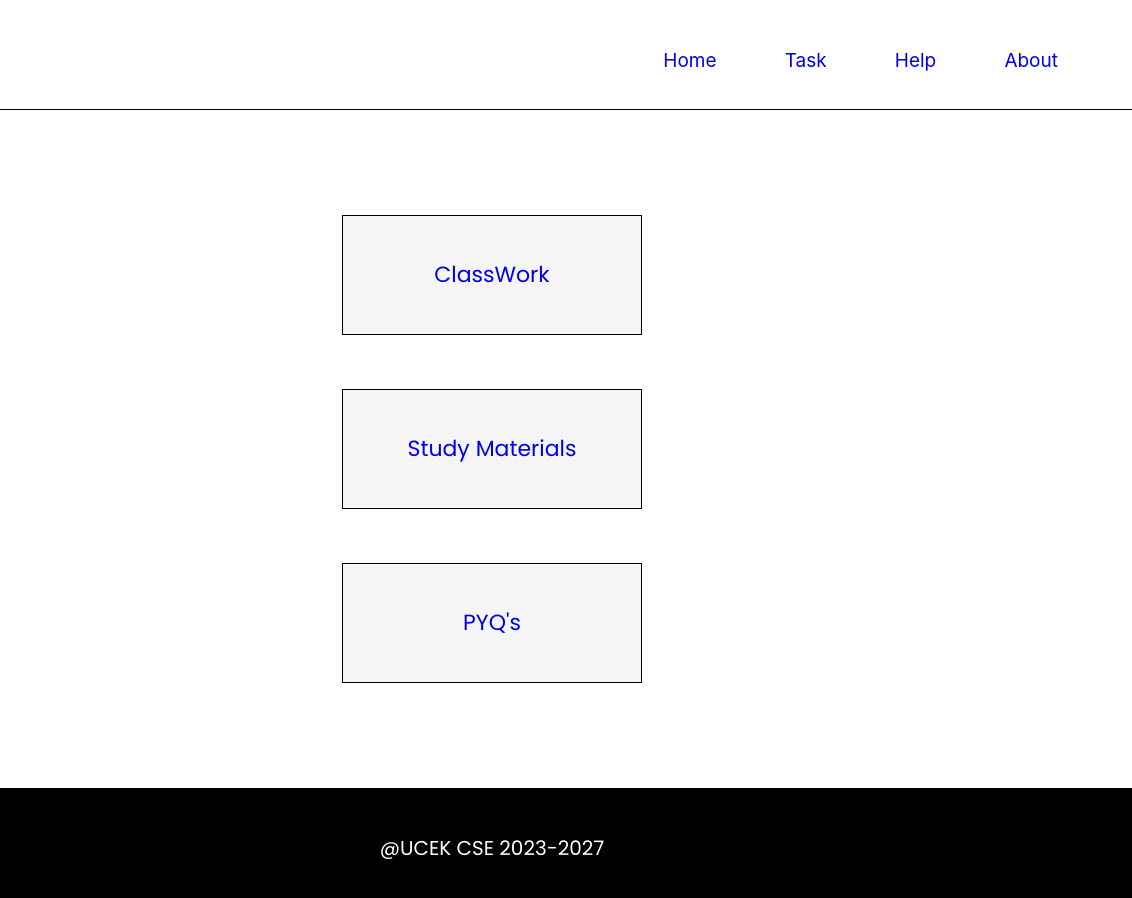
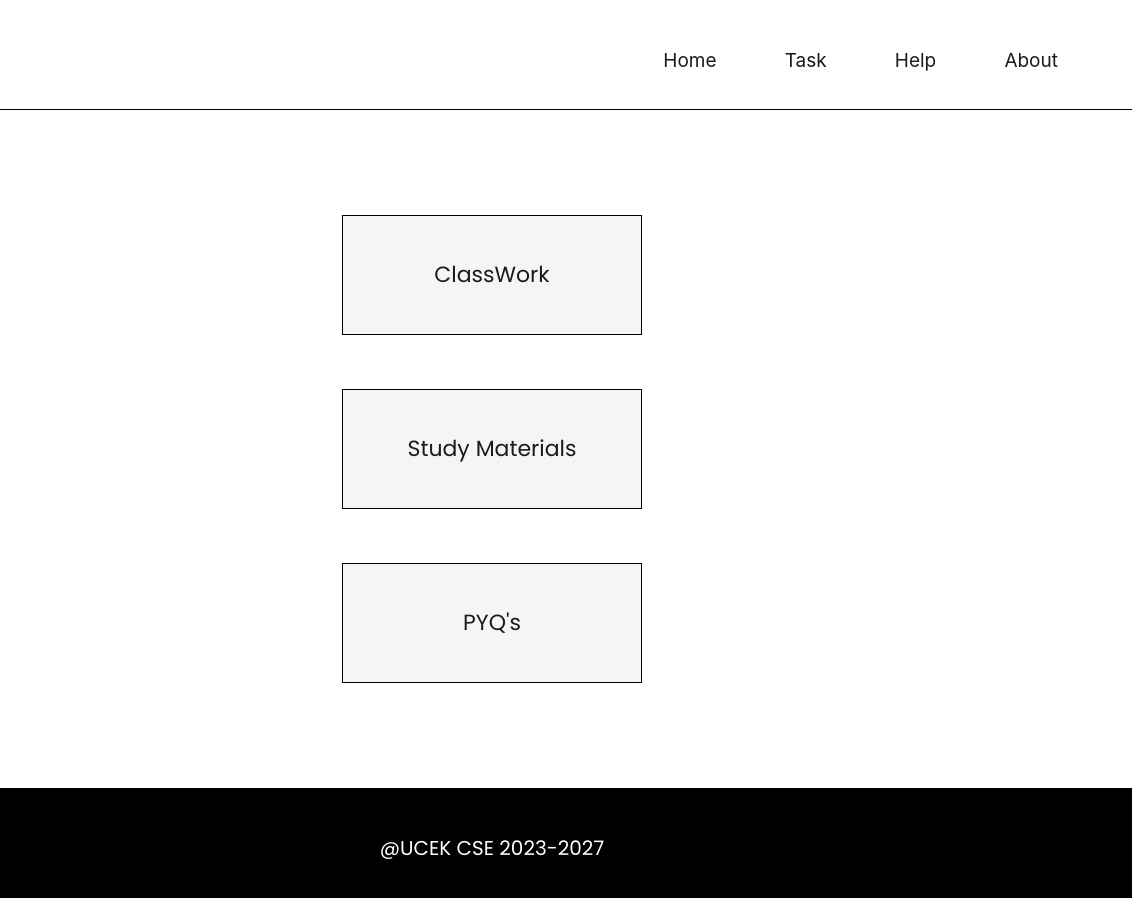
Before and after one commit to ucekcse/sem3, a plain HTML site: page DS.html in a window 1280 px wide. Shown: the full height of the page, 148-1280 px from the left. Drawn offline with Linux system fonts and the light colour scheme.

Commit message:
Update DS.html

```diff
--- a/DS.html
+++ b/DS.html
@@ -170,6 +170,7 @@ background:black;
 
 a{
     text-decoration: none;
+    color: rgb(27, 27, 27);
        }
        .sub:hover{
            background-color: rgb(27, 27, 27);
```
